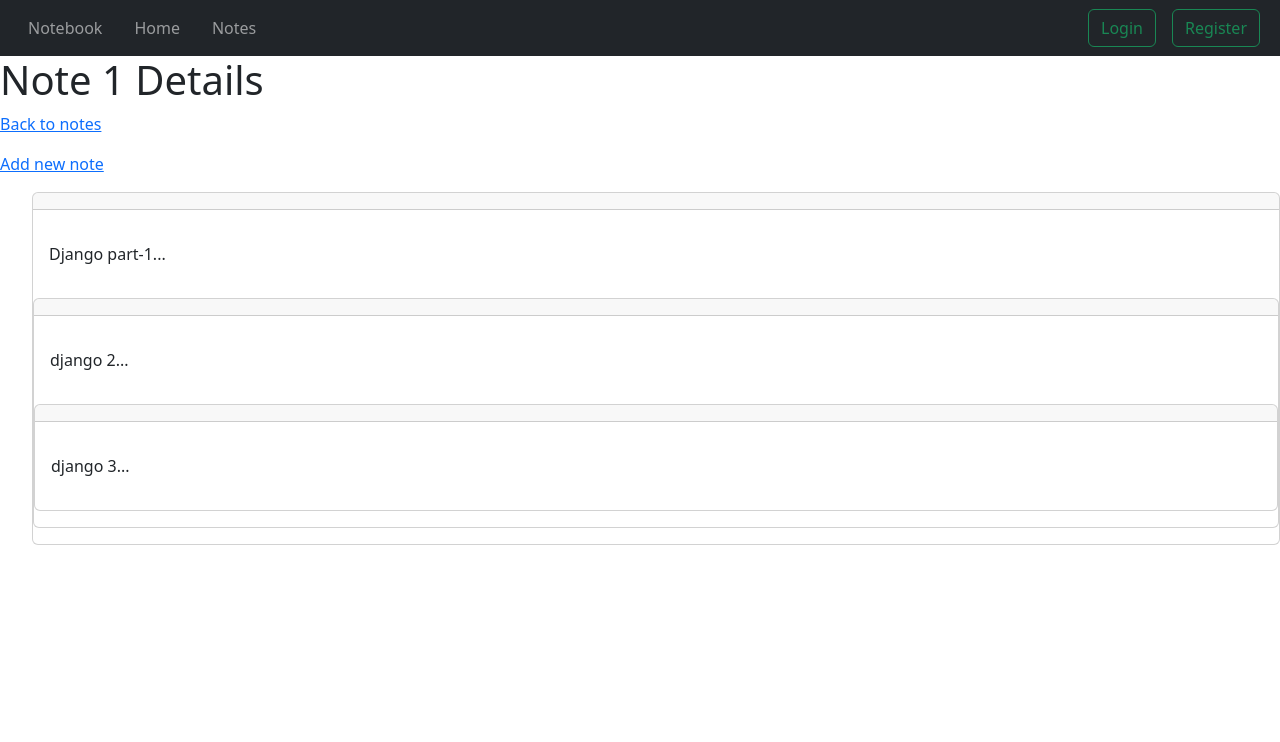
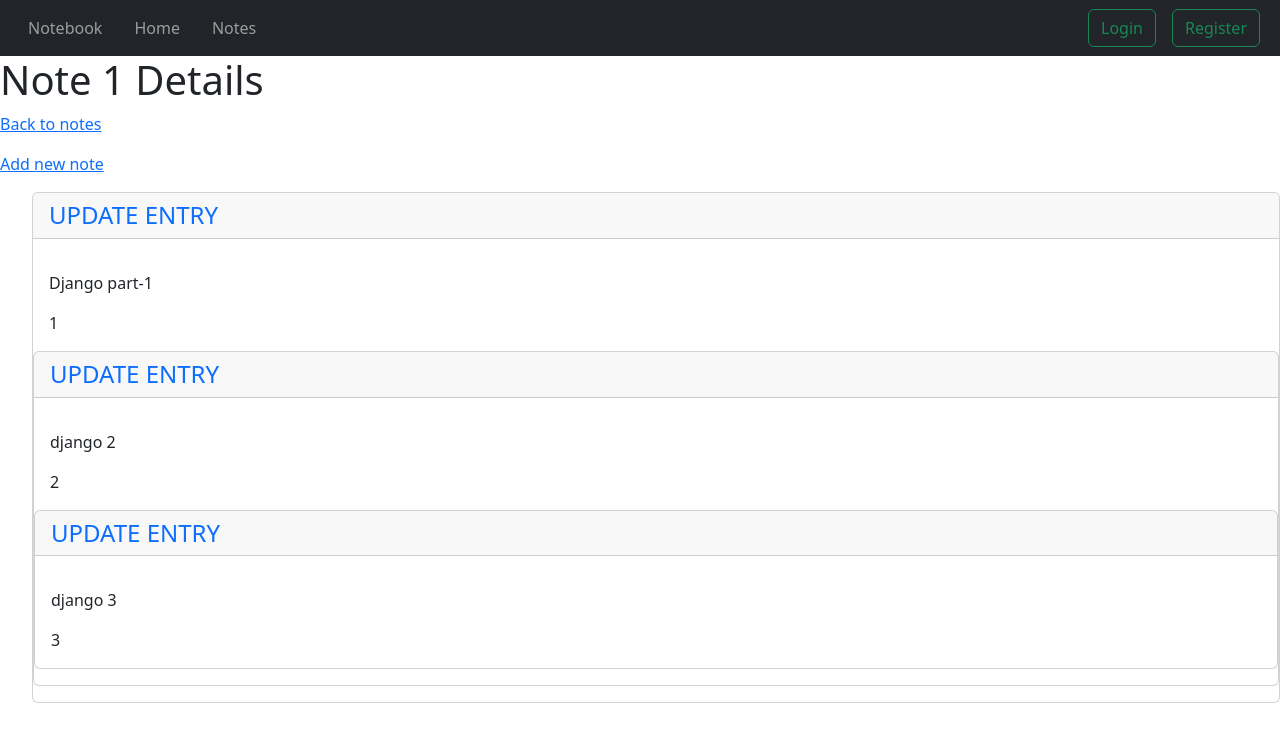
Before and after one commit to talatmcc/NOTEBOOK_PROJECT, a Django app: page /note/1 in a window 1280 px wide. Shown: the top 742 px of the page. Run offline with Django 5.2, Linux system fonts and the light colour scheme; data comes from the database, SQL or seed files in the repository; both versions use the stored data as it was after the commit.

Commit message:
2nd commit

```diff
--- a/notes/templates/notes/note.html
+++ b/notes/templates/notes/note.html
@@ -13,10 +13,11 @@
         {% for entry in entries %}
         <div class="card mb-3">
             <h4 class="card-header">
-                {% comment %} <a href="{% url 'notes:edit' note.id %}" class='text-decoration-none' >UPDATE ENTRY</a> {% endcomment %}
+                <a href="" class='text-decoration-none' >UPDATE ENTRY</a>
             </h4>
             <div class="card-body">
-                <p class="card-text">{{ entry|linebreaks }}</p>
+                <p class="card-text">{{ entry.text|linebreaks }}</p>
+                <P class="card-text">{{entry.id}}</P>
             </div>
         {% endfor %}
     </ul>
--- a/notes/templates/notes/notes.html
+++ b/notes/templates/notes/notes.html
@@ -5,10 +5,14 @@
 {% endblock %}
 
 {% block content %}
+<div class="m-4 px-3">
     <h1>Notes page</h1>
     {% for note in notes %}
         <ul>
             <h1><li><a href="{% url 'notes:note' note.id %}" class='text-decoration-none' >{{ note.title }}</a></li></h1>
         </ul>
     {% endfor %}
+    <h4><a href="{% url 'notes:new_note' %}" class="btn btn-primary">Add new note</a></h4>
+</div>
+
 {% endblock %}
--- a/notes/urls.py
+++ b/notes/urls.py
@@ -6,6 +6,7 @@ app_name = 'notes'
 urlpatterns = [
     path('', views.home, name='home'),
     path('notes/', views.notes, name='notes'),
+    path('new_note/', views.new_note, name='new_note'),
     path('note/<int:note_id>', views.note, name='note'),
     # path('edit/<int:note_id>', views.edit, name='edit'),
 ]
--- a/notes/views.py
+++ b/notes/views.py
@@ -1,5 +1,6 @@
-from django.shortcuts import render
+from django.shortcuts import render, redirect
 from .models import Note, Entry
+from .forms import NoteForm
 
 # Create your views here.
 
@@ -37,6 +38,21 @@ def note(request, note_id):
     context = {"note": note, 'entries': entries}
     return render(request, "notes/note.html", context)
 
+def new_note(request):
+    if request.method != "POST":
+        # No data submitted; create a blank form.
+        form = NoteForm()
+    else:
+        # POST data submitted; process data.
+        form = NoteForm(data=request.POST)
+        if form.is_valid():
+            form.save()
+            return redirect("notes:notes")
+
+    # Display a blank or invalid form.
+    context = {"form": form}
+    return render(request, "notes/new_note.html", context)
+
 # def edit(request, note_id):
 #     for myNote in myNotes:
 #         if myNote["id"] == note_id:
```
Also changed, not shown: db.sqlite3, notes/templates/notes/new_note.html (added).
